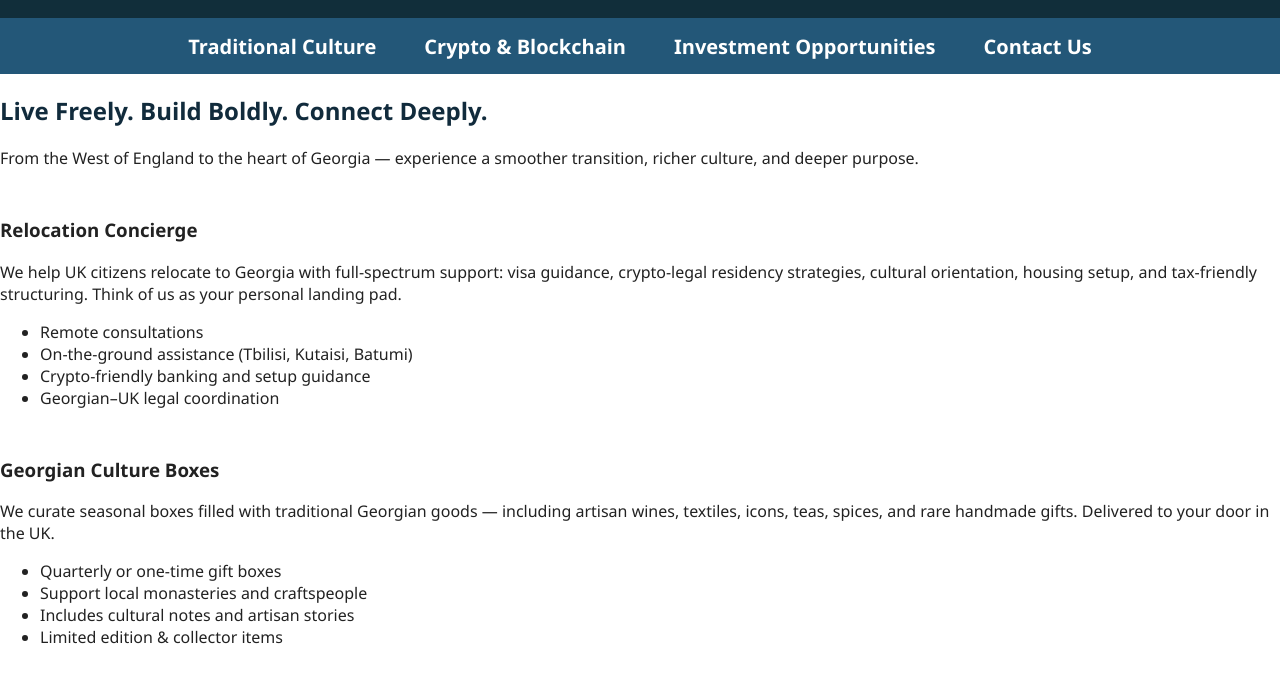
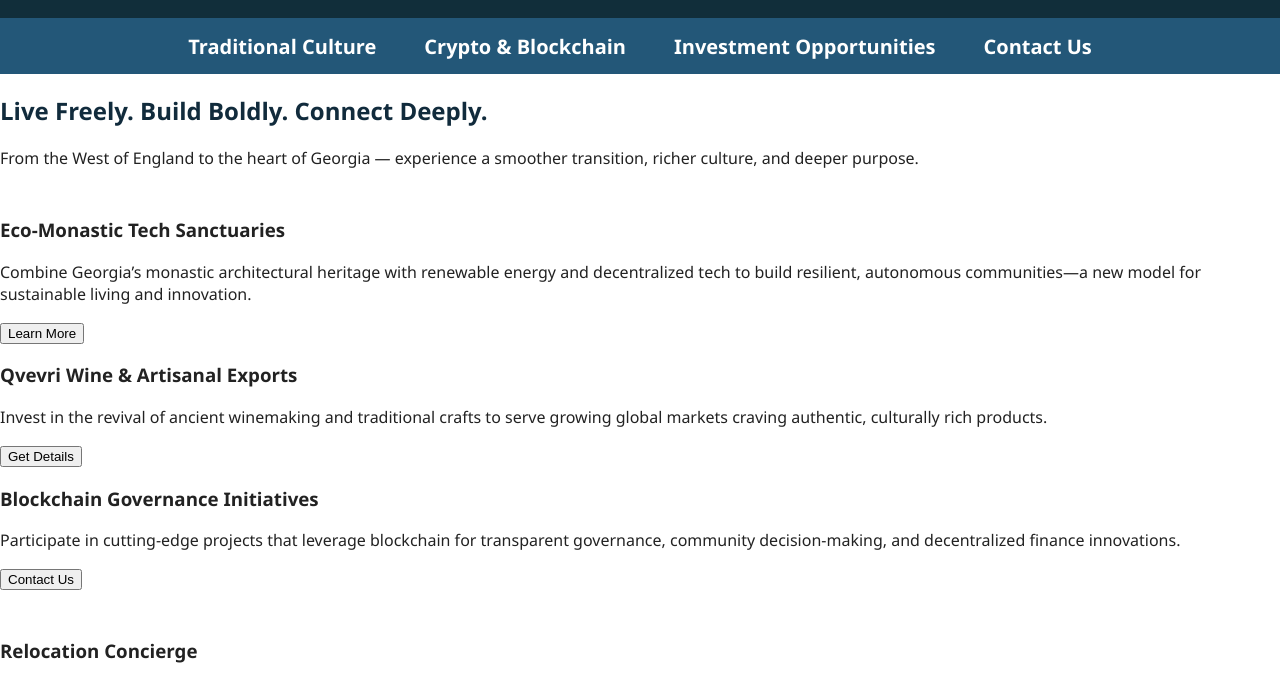
Before and after one commit to catlikesice/TheFutureisGeorgia, a plain HTML site: page index.html in a window 1280 px wide. Shown: the part 126-800 px from the top of the page. Drawn offline with Linux system fonts and the light colour scheme.

Commit message:
Update index.html

```diff
--- a/index.html
+++ b/index.html
@@ -11,18 +11,46 @@
       Your Gateway from Bristol to the Caucasus’ Next Frontier
     </div>
   </header>
-  <nav class="navbar">
+   <nav class="navbar">
     <ul class="navbar-menu">
-      <li><a href="#">Traditional Culture</a></li>
-      <li><a href="#">Crypto & Blockchain</a></li>
-      <li><a href="#">Investment Opportunities</a></li>
-      <li><a href="#">Contact Us</a></li>
+      <li><a href="#culture">Traditional Culture</a></li>
+      <li><a href="#crypto">Crypto & Blockchain</a></li>
+      <li><a href="#investment">Investment Opportunities</a></li>
+      <li><a href="#contact">Contact Us</a></li>
     </ul>
   </nav>
   <main>
     <section class="hero">
       <h2>Live Freely. Build Boldly. Connect Deeply.</h2>
       <p>From the West of England to the heart of Georgia — experience a smoother transition, richer culture, and deeper purpose.</p>
+    </section>
+
+    <section class="info-boxes-section">
+      <div class="info-box-row">
+        <div class="info-box">
+          <h3>Eco-Monastic Tech Sanctuaries</h3>
+          <p>
+            Combine Georgia’s monastic architectural heritage with renewable energy and decentralized tech to build resilient, autonomous communities—a new model for sustainable living and innovation.
+          </p>
+          <button class="info-btn">Learn More</button>
+        </div>
+        <div class="info-box">
+          <h3>Qvevri Wine & Artisanal Exports</h3>
+          <p>
+            Invest in the revival of ancient winemaking and traditional crafts to serve growing global markets craving authentic, culturally rich products.
+          </p>
+          <button class="info-btn">Get Details</button>
+        </div>
+      </div>
+      <div class="info-box-row">
+        <div class="info-box wide">
+          <h3>Blockchain Governance Initiatives</h3>
+          <p>
+            Participate in cutting-edge projects that leverage blockchain for transparent governance, community decision-making, and decentralized finance innovations.
+          </p>
+          <button class="info-btn">Contact Us</button>
+        </div>
+      </div>
     </section>
 
     <section id="relocation" class="info-block">
```
